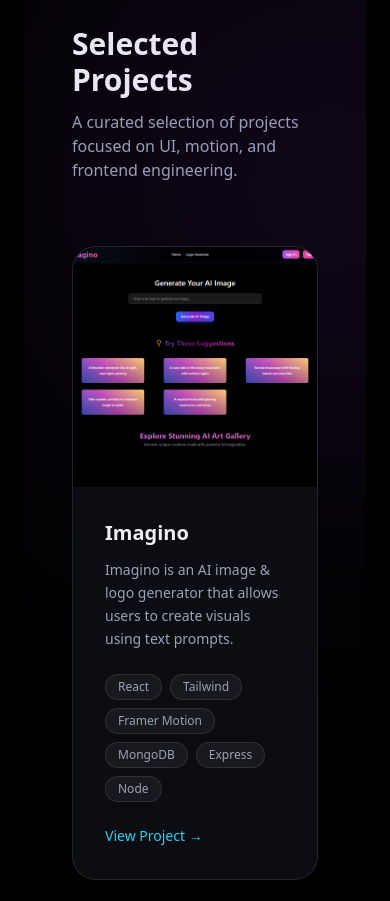
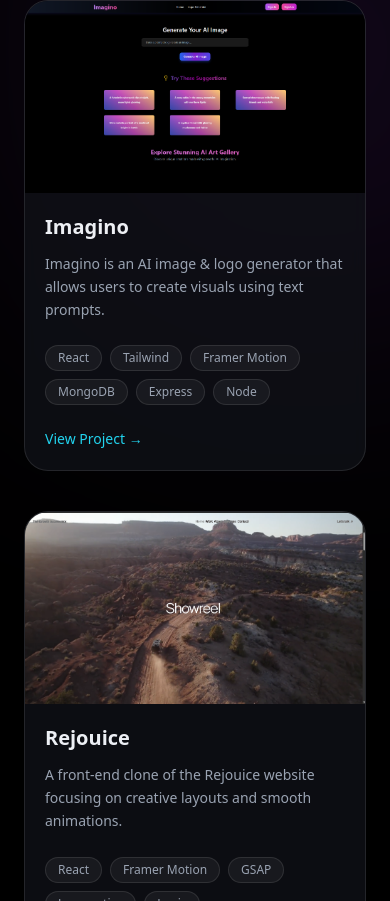
Before and after one commit to Manav948/Portfolio, a React (Vite) app: page / in a window 390 px wide. Shown: the part 1703-2604 px from the top of the page. Built offline with nearby package versions, Linux system fonts and the light colour scheme.

Commit message:
Resolve responsive type issue

```diff
--- a/src/component/Hero.jsx
+++ b/src/component/Hero.jsx
@@ -49,7 +49,7 @@ const Hero = () => {
   return (
     <section
       ref={heroRef}
-      className="relative min-h-screen overflow-hidden px-6"
+      className="relative min-h-screen overflow-hidden"
     >
       <div className="pointer-events-none absolute inset-0 z-0">
         <div className="absolute left-24 top-40 h-105 w-105 rounded-full bg-cyan-500/25 blur-[120px]" />
--- a/src/component/Project.jsx
+++ b/src/component/Project.jsx
@@ -37,14 +37,14 @@ const projects = [
 
 const Project = () => {
   return (
-    <section className="relative py-32">
+    <section className="relative md:py-32 py-20">
       {/* Ambient lights */}
       <div className="pointer-events-none absolute inset-0 z-0">
         <div className="absolute left-1/4 top-20 h-105 w-105 rounded-full bg-purple-500/20 blur-[160px]" />
         <div className="absolute right-1/4 bottom-20 h-105 w-105 rounded-full bg-cyan-500/20 blur-[160px]" />
       </div>
 
-      <div className="mx-auto max-w-6xl px-6">
+      <div className="mx-auto max-w-7xl px-6">
         {/* Header */}
         <div className="mb-16 max-w-xl">
           <h2 className="text-3xl font-bold">Selected Projects</h2>
@@ -54,7 +54,7 @@ const Project = () => {
         </div>
 
         {/* Grid */}
-        <div className="grid gap-10 md:grid-cols-2">
+        <div className="grid gap-10 md:grid-cols-2 lg:grid-cols-2">
           {projects.map((project, index) => (
             <motion.div
               key={index}
@@ -67,7 +67,7 @@ const Project = () => {
               {/* Image */}
               <div
                 onClick={() => project.link && window.open(project.link, "_blank")}
-                className="relative h-60 cursor-pointer overflow-hidden"
+                className="relative md:h-60 h-48 cursor-pointer overflow-hidden"
               >
                 <img
                   src={project.img}
@@ -78,7 +78,7 @@ const Project = () => {
                 <div className="absolute inset-0 bg-black/30 opacity-0 transition-opacity duration-500 group-hover:opacity-100" />
               </div>
 
-              <div className="p-8">
+              <div className="md:p-8 p-5">
                 <h3 className="text-xl font-semibold">{project.title}</h3>
 
                 <p className="mt-3 text-sm text-[#9AA3B2] leading-relaxed">
--- a/src/pages/AllProject.jsx
+++ b/src/pages/AllProject.jsx
@@ -50,10 +50,11 @@ const projects = [
   },
   {
     img: "/todo.png",
-    title: "Todo App",
+    title: "Think Board",
     description:
       "A full-stack task manager where users can create, track, and manage daily tasks.",
     tech: ["MongoDB", "Tailwind", "React", "Node", "Express"],
+    link: "https://think-board-lsdj.vercel.app/",
   },
 ];
 
--- a/src/pages/Home.jsx
+++ b/src/pages/Home.jsx
@@ -10,7 +10,7 @@ const Home = () => {
       <div className="min-h-screen bg-black text-[#EDEFF4] overflow-hidden">
         <Header />
         <main className="pt-32">
-          <div className="mx-auto max-w-6xl px-6 py-32">
+          <div className="mx-auto max-w-7xl py-32">
             <MouseFollowCard />
           </div>
         </main>
```
